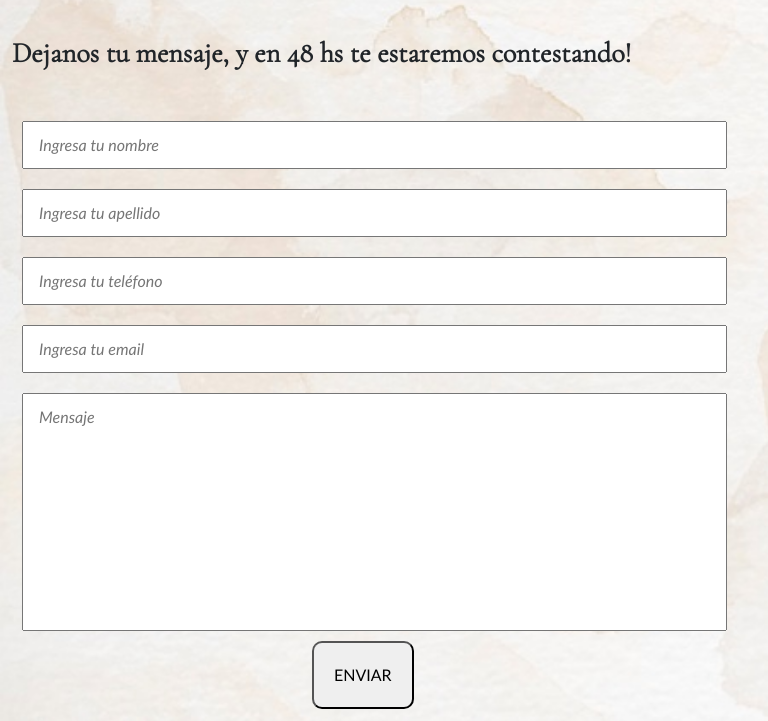
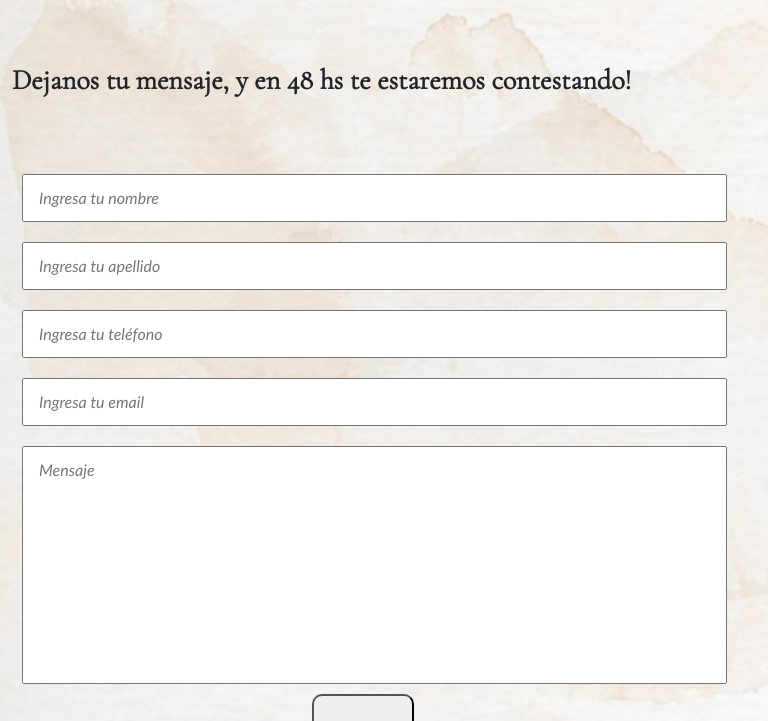
Before and after one commit to denisegarbini/proyectoMonetCandles, a plain HTML site: page pages/contacto.html in a window 768 px wide. Shown: the part 176-897 px from the top of the page. Drawn offline with nearby package versions, Linux system fonts and the light colour scheme.

Commit message:
modifico tablet

```diff
--- a/css/style.css
+++ b/css/style.css
@@ -236,7 +236,7 @@ h1, h2 {
     left: 2px;
     list-style-type: none; }
   .contacto {
-    height: 100vh; }
+    height: 110vh; }
   .formulario {
     font-style: italic; }
   .comentario {
--- a/scss/utilidades/_tablets.scss
+++ b/scss/utilidades/_tablets.scss
@@ -50,7 +50,7 @@
     }
 
     .contacto {
-        height: 100vh;
+        height: 110vh;
 
     }
 
```
